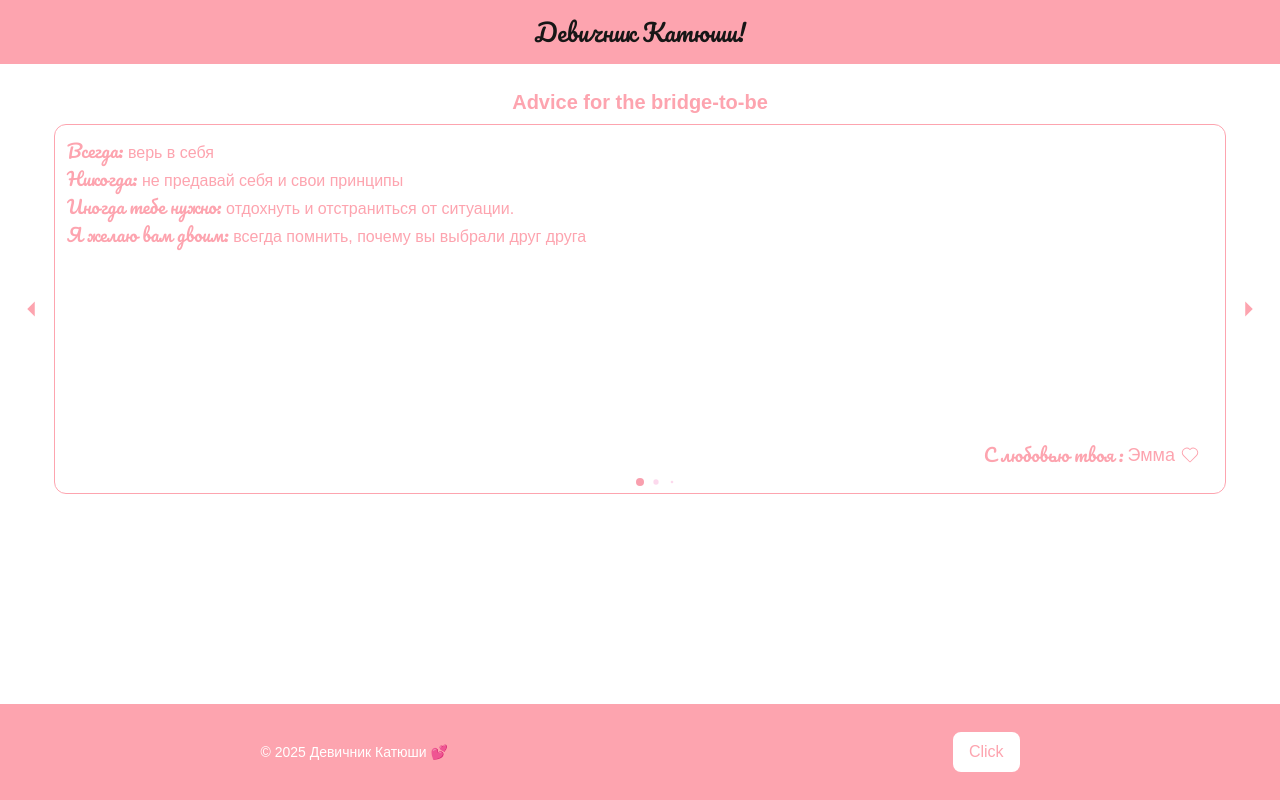
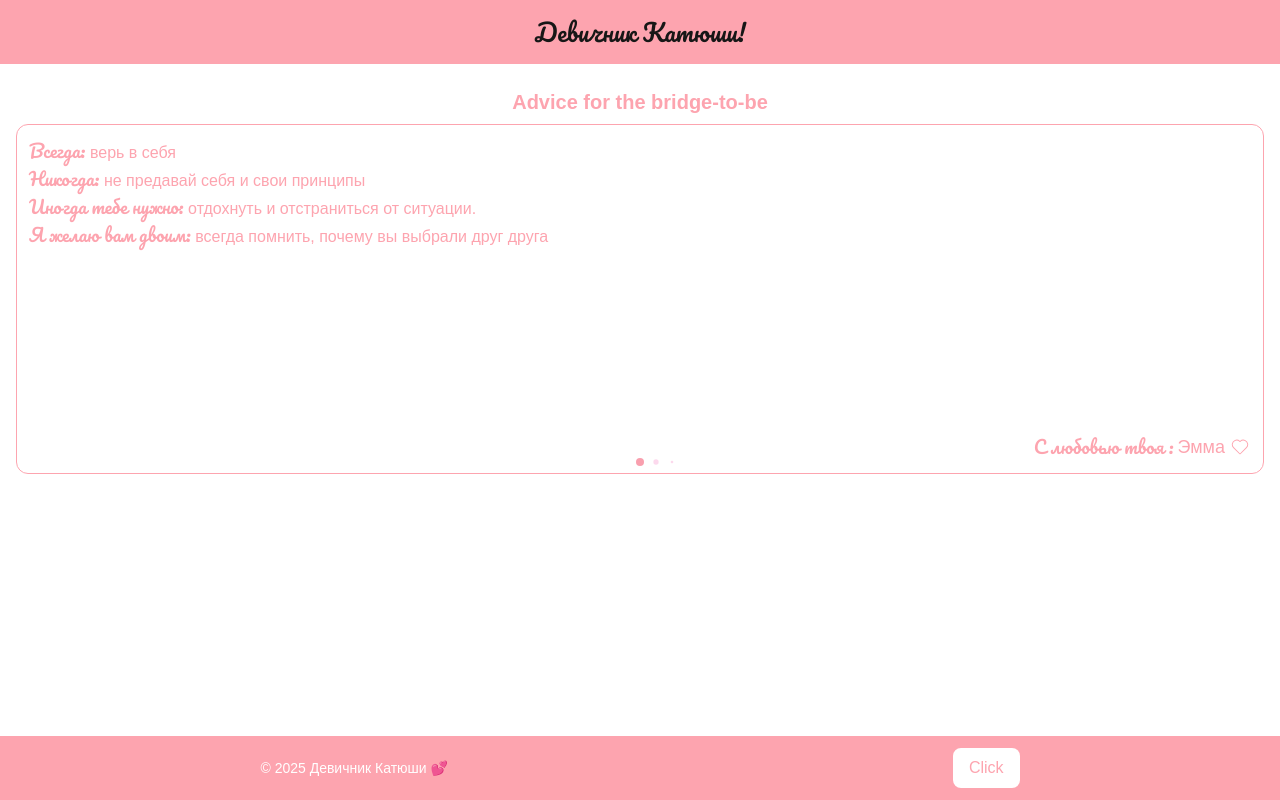
Before and after one commit to DmitryBatrakov/party, a Next.js app: page / in a window 1280 px wide. Built offline with nearby package versions, Linux system fonts and the light colour scheme; a web font is replaced by a local one.

Commit message:
second commit

```diff
--- a/app/components/CardSlider/CardSlider.tsx
+++ b/app/components/CardSlider/CardSlider.tsx
@@ -74,17 +74,17 @@ export default function CardSlider() {
   const swiperRef = useRef<SwiperType | null>(null);
 
   return (
-    <div className="">
+    <div className="w-full h-full">
       <h1 className="text-center py-2 text-xl font-semibold text-rose-300">
         Advice for the bridge-to-be
       </h1>
-      <div className="flex gap-2">
-        <button
+      <div className="flex w-full">
+        {/* <button
           onClick={() => swiperRef.current?.slidePrev()}
           className=" text-rose-300 rounded-xl"
         >
           <IoMdArrowDropleft size={30} />
-        </button>
+        </button> */}
         <Swiper
           modules={[Pagination, Autoplay, Navigation]}
           spaceBetween={20}
@@ -101,7 +101,7 @@ export default function CardSlider() {
         >
           {cards.map((card) => (
             <SwiperSlide key={card.id}>
-              <div className=" p-3 rounded-xl border-rose-300 border text-rose-300 flex flex-col justify-between min-h-[370px]">
+              <div className=" p-3 rounded-xl border-rose-300 border text-rose-300 flex flex-col justify-between min-h-[350px] h-full">
                 <div>
                   <div>
                     <span className="font-pacifico text-lg">Всегда: </span>
@@ -124,7 +124,7 @@ export default function CardSlider() {
                     <span>{card.wishes}</span>
                   </div>
                 </div>
-                <div className="text-right w-full p-3">
+                <div className="text-right w-full pt-3">
                   <span className="inline-flex items-center gap-1 text-lg text-rose-300">
                     <span className="font-pacifico">С любовью твоя :</span>
                     <span className="font-normal">{card.from}</span>
@@ -135,12 +135,12 @@ export default function CardSlider() {
             </SwiperSlide>
           ))}
         </Swiper>
-        <button
+        {/* <button
           onClick={() => swiperRef.current?.slideNext()}
           className=" text-rose-300 rounded-xl"
         >
           <IoMdArrowDropright size={30} />
-        </button>
+        </button> */}
       </div>
     </div>
   );
--- a/app/components/Footer/Footer.tsx
+++ b/app/components/Footer/Footer.tsx
@@ -1,6 +1,6 @@
 export default function Footer() {
   return (
-    <footer className="h-24 bg-rose-300 w-full flex items-center justify-around p-2">
+    <footer className="h-16 bg-rose-300 w-full flex items-center justify-around p-2">
       <p className="text-white text-sm">© 2025 Девичник Катюши 💕</p>
       <button className="bg-white rounded-lg py-2 px-4 text-rose-300">
         Click
```
